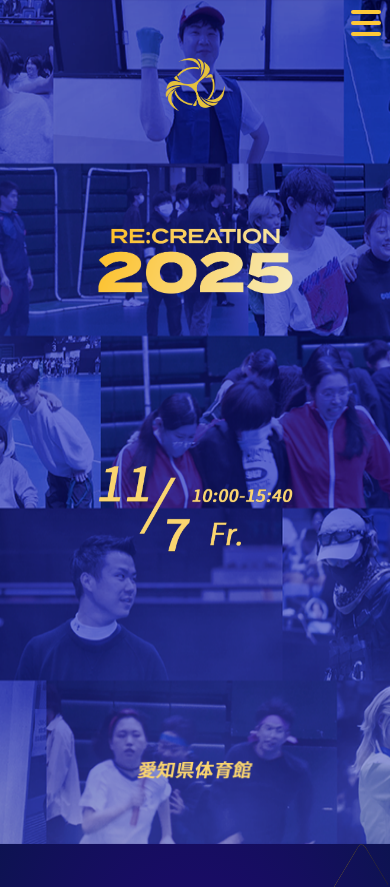
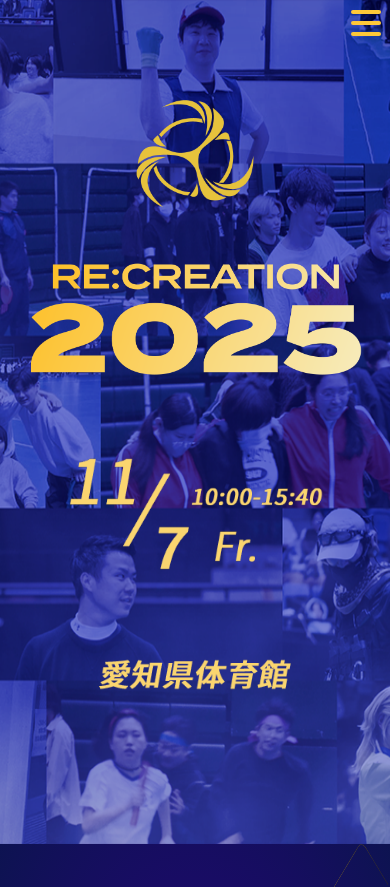
Before and after one commit to REC-STAFF/RecTime_Web, a plain HTML site: page レク/index.html in a window 390 px wide. Shown: the top 887 px of the page. Drawn offline with Linux system fonts and the light colour scheme.

Commit message:
モバイルトップ調整

```diff
--- a/レク/css/index.css
+++ b/レク/css/index.css
@@ -352,35 +352,35 @@ h2 {
   }
 
   .hero-logo {
-    width: 15vw;
-    top: 5%;
+    width: 30vw;
+    top: 10%;
     left: 50%;
     transform: translateX(-50%);
   }
 
   .hero-title {
-    width: 50vw;
+    width: 85vw;
     height: auto;
-    top: 25%;
+    top: 29%;
     left: 50%;
     transform: translateX(-50%);
   }
 
   .hero-mo-date {
     position: absolute;
-    width: 50vw;
+    width: 65vw;
     height: auto;
-    top: 55%;
+    top: 54%;
     left: 50%;
     transform: translateX(-50%);
     /* z-index: 10; */
   }
 
   .hero-place {
-    width: 30vw;
+    width: 50vw;
     /* height: 20vh;   */
     /* height: 100vh; */
-    top: 90%;
+    top: 78%;
     left: 50%;
     transform: translateX(-50%);
   }
--- a/レク/css/sennsyu.css
+++ b/レク/css/sennsyu.css
@@ -194,6 +194,7 @@ input:checked+.trigger+.panel {
 
   .trigger .subtitle {
     font-size: 13px;
+    padding-top: 5px;
   }
 
   .panel li {
@@ -230,6 +231,7 @@ input:checked+.trigger+.panel {
 
   .trigger .subtitle {
     font-size: 13.5px;
+    padding-top: 5px;
   }
 
   .panel li {
```
Also changed, not shown: レク/cosplay.html (+4 -4 lines).
